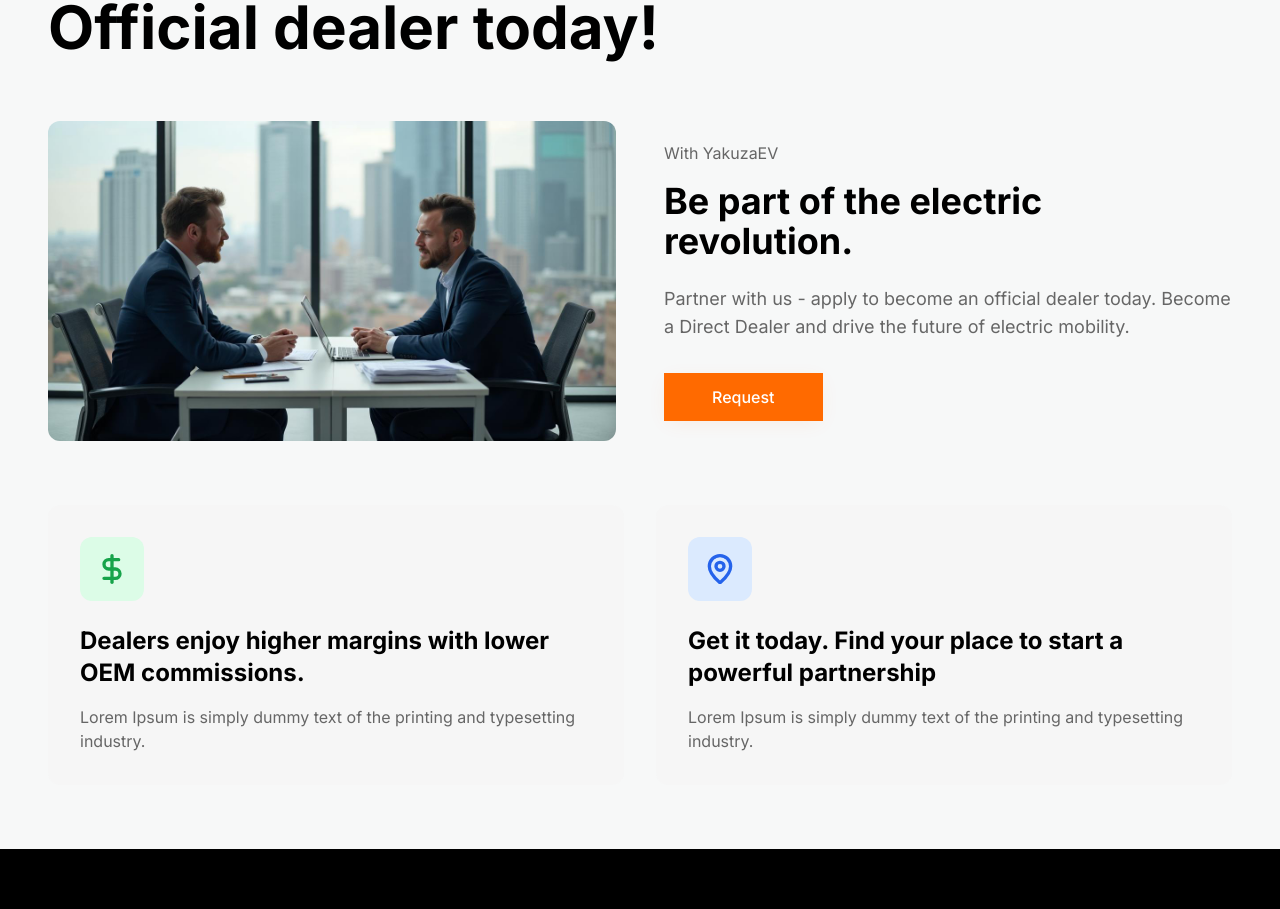
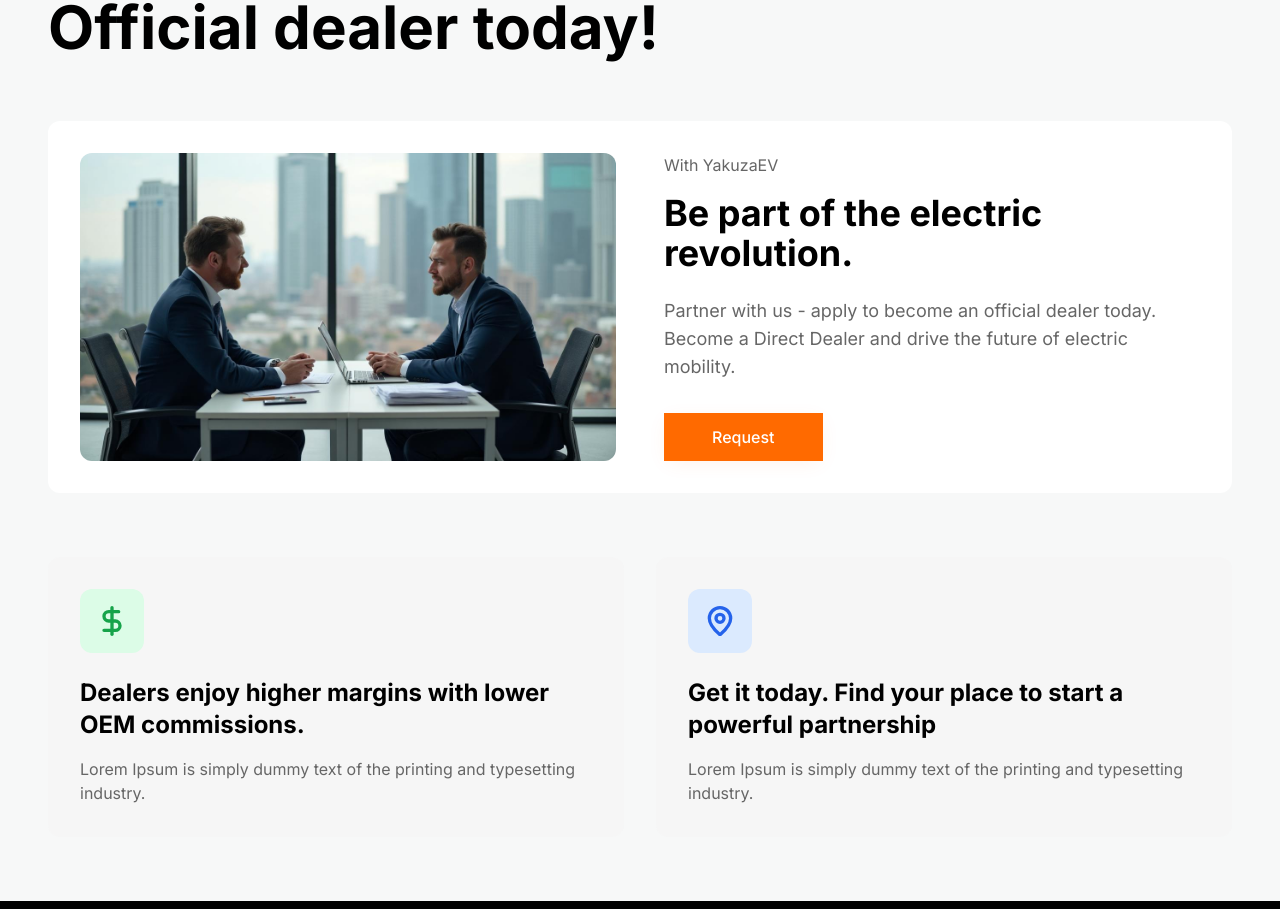
Before and after one commit to Pick-Mi/yakuzaev, a React (Vite) app: page /become-dealer in a window 1280 px wide. Shown: the part 1220-2129 px from the top of the page. Built offline with nearby package versions, Linux system fonts and the light colour scheme; no server answers; the database is empty.

Commit message:
Add white background color

```diff
--- a/src/pages/BecomeDealer.tsx
+++ b/src/pages/BecomeDealer.tsx
@@ -124,7 +124,7 @@ const BecomeDealer = () => {
             <h2 className="text-5xl md:text-6xl font-bold mb-16">Official dealer today!</h2>
 
             {/* Two Column Layout */}
-            <div className="grid lg:grid-cols-2 gap-12 mb-16">
+            <div className="grid lg:grid-cols-2 gap-12 mb-16 bg-white p-8 rounded-lg">
               {/* Left - Image */}
               <div className="relative">
                 <img
```
